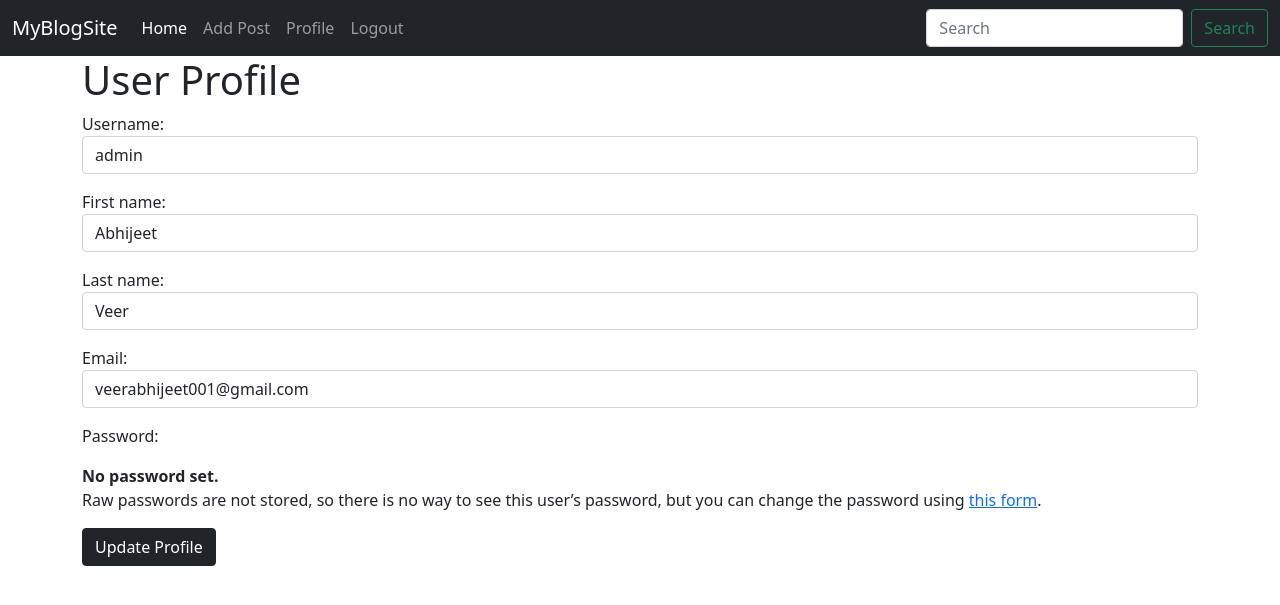
After one commit to vabhijeet/Weblog, a Django app: page /members/edit-profile/ in a window 1280 px wide. The commit adds this page. Shown: the top 605 px of the page. Run offline with Django 3.2, Linux system fonts and the light colour scheme; a user stored in the database is signed in.

Commit message:
image & profile

```diff
--- a/ablog/urls.py
+++ b/ablog/urls.py
@@ -16,10 +16,12 @@ Including another URLconf
 from django.contrib import admin
 from django.urls import path
 from django.urls.conf import include
+from django.conf import settings
+from django.conf.urls.static import static
 
 urlpatterns = [
     path('admin/', admin.site.urls),
     path('',include('theblog.urls')),
     path('members/',include('django.contrib.auth.urls')),
     path('members/',include('members.urls')),
-]
+]+ static(settings.MEDIA_URL, document_root=settings.MEDIA_ROOT)
--- a/members/forms.py
+++ b/members/forms.py
@@ -1,4 +1,4 @@
-from django.contrib.auth.forms import UserCreationForm
+from django.contrib.auth.forms import PasswordChangeForm, UserCreationForm,UserChangeForm
 from django.contrib.auth.models import User
 from django.contrib.auth.forms import UserCreationForm
 from django import forms
@@ -19,3 +19,23 @@ class SignUpForm(UserCreationForm):
         self.fields['username'].widget.attrs['class']='form-control'
         self.fields['password1'].widget.attrs['class']='form-control'
         self.fields['password2'].widget.attrs['class']='form-control'
+
+class ProfileForm(UserChangeForm):
+    email= forms.EmailField(widget=forms.EmailInput(attrs={'class':'form-control'}))
+    first_name=forms.CharField(max_length=100, widget=forms.TextInput(attrs={'class':'form-control'}))
+    last_name=forms.CharField(max_length=100, widget=forms.TextInput(attrs={'class':'form-control'}))
+    username=forms.CharField(max_length=100, widget=forms.TextInput(attrs={'class':'form-control'}))
+
+
+    class Meta:
+        model=User
+        fields =('username','first_name','last_name','email')
+
+class PasswordChangedForm(PasswordChangeForm):
+    old_password= forms.CharField(max_length=100, widget=forms.PasswordInput(attrs={'class':'form-control','type':'password'}))
+    new_password1=forms.CharField(max_length=100, widget=forms.PasswordInput(attrs={'class':'form-control','type':'password'}))
+    new_password2=forms.CharField(max_length=100, widget=forms.PasswordInput(attrs={'class':'form-control','type':'password'}))
+
+    class Meta:
+        model=User
+        fields =('username','first_name','last_name','email','password1','password2')
--- /dev/null
+++ b/members/templates/registration/profile.html
@@ -0,0 +1,10 @@
+{% extends 'base.html' %}
+{% block content %}
+<h1>User Profile</h1>
+<div class="mb-3">
+<form method="POST">
+    {% csrf_token %}
+    {{ form.as_p }}
+    <button class="btn btn-dark">Update Profile</button>
+</div>
+{% endblock %}
--- a/members/urls.py
+++ b/members/urls.py
@@ -1,9 +1,12 @@
 
 from django.urls import path
-from .views import UserRegisterView
-
-
+from .views import UserRegisterView,UserEditView, PasswordsChangeView
+from django.contrib.auth import views as auth_views
+from . import views
 
 urlpatterns = [
     path('register/', UserRegisterView.as_view(),name='register'),
+    path('edit-profile/', UserEditView.as_view(),name='edit-profile'),
+    path('password/', PasswordsChangeView.as_view(template_name='registration/change-password.html')),
+    path('password_success', views.password_success,name='password_success'),
 ]
--- a/members/views.py
+++ b/members/views.py
@@ -1,12 +1,28 @@
 from django.shortcuts import render
 from django.views import generic
-from django.contrib.auth.forms import UserCreationForm
-from .forms import SignUpForm
+from django.contrib.auth.forms import PasswordChangeForm
+from django.contrib.auth.views import PasswordChangeView
+from .forms import SignUpForm,ProfileForm,PasswordChangedForm
 from django.urls import reverse_lazy
+
+class PasswordsChangeView(PasswordChangeView):
+    form_class=PasswordChangedForm
+    # form_class=PasswordChangeForm
+    templete_name='registration/change-password.html'
+    success_url=reverse_lazy('password_success')
+
+def password_success(request):
+    return render(request,'registration/password-success.html',{})
 
 class UserRegisterView(generic.CreateView):
     form_class=SignUpForm
     template_name='registration/register.html'
     success_url=reverse_lazy('login')
 
+class UserEditView(generic.UpdateView):
+    form_class=ProfileForm
+    template_name='registration/profile.html'
+    success_url=reverse_lazy('home')
+    def get_object(self):
+        return self.request.user
 # Create your views here.
--- a/theblog/admin.py
+++ b/theblog/admin.py
@@ -1,7 +1,8 @@
 from django.contrib import admin
-from .models import Post,Category,Comment
+from .models import Post,Category,Comment, UserProfile
 
 admin.site.register(Post)
 admin.site.register(Category)
 admin.site.register(Comment)
+admin.site.register(UserProfile)
 # Register your models here.
--- a/theblog/forms.py
+++ b/theblog/forms.py
@@ -10,7 +10,7 @@ for i in choices:
 class PostForm(forms.ModelForm):
     class Meta:
         model= Post
-        fields=('title','title_tag','author','category','body')
+        fields=('title','title_tag','author','category','body', 'header_image')
 
         widgets={
             'title':forms.TextInput(attrs={'class':'form-control'}),
--- a/theblog/templates/add-post.html
+++ b/theblog/templates/add-post.html
@@ -3,7 +3,7 @@
 {% if user.is_authenticated %}
 <h1>Add Post</h1>
 <div class="mb-3">
-<form method="POST">
+<form method="POST" enctype="multipart/form-data">
     {% csrf_token %}
     {{ form.as_p }}
     <button class="btn btn-dark">Add</button>
--- a/theblog/templates/base.html
+++ b/theblog/templates/base.html
@@ -46,6 +46,9 @@
                 <a class="nav-link" href="{% url 'add-category' %}">Category</a>
               </li> -->
               <li class="nav-item">
+                <li class="nav-item">
+                  <a class="nav-link" href="{% url 'edit-profile' %}">Profile</a>
+                </li>
                 <li class="nav-item">
                   <a class="nav-link" href="{% url 'logout' %}">Logout</a>
                 </li>
--- a/theblog/views.py
+++ b/theblog/views.py
@@ -44,6 +44,11 @@ class ArticleDetailView(generic.DetailView):
         return context
 
 class AddPostView(generic.CreateView):
+    model=Post
+    form_class= PostForm
+    template_name= 'add-post.html'
+
+class UserProfileView(generic.CreateView):
     model=Post
     form_class= PostForm
     template_name= 'add-post.html'
```
Also changed, not shown: ablog/settings.py (+8 -1 lines), members/templates/registration/change-password.html (added, +16 -0 lines), members/templates/registration/password-success.html (added, +9 -0 lines), theblog/models.py (+7 -0 lines), theblog/templates/article.html (+10 -3 lines), theblog/templates/user_profile.html (added, +24 -0 lines), db.sqlite3, media/images/340049_2.jpg (added), theblog/migrations/0008_userprofile.py (added), theblog/migrations/0009_post_header_image.py (added).
